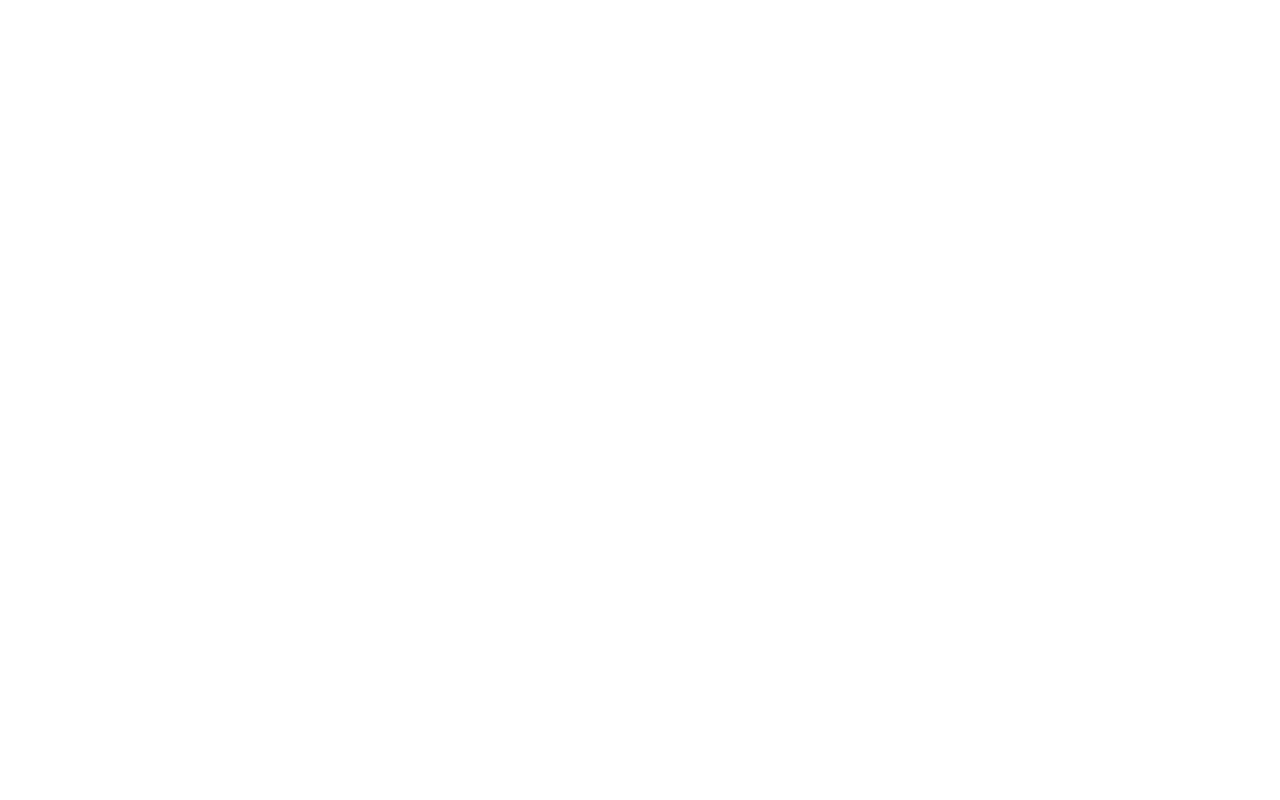
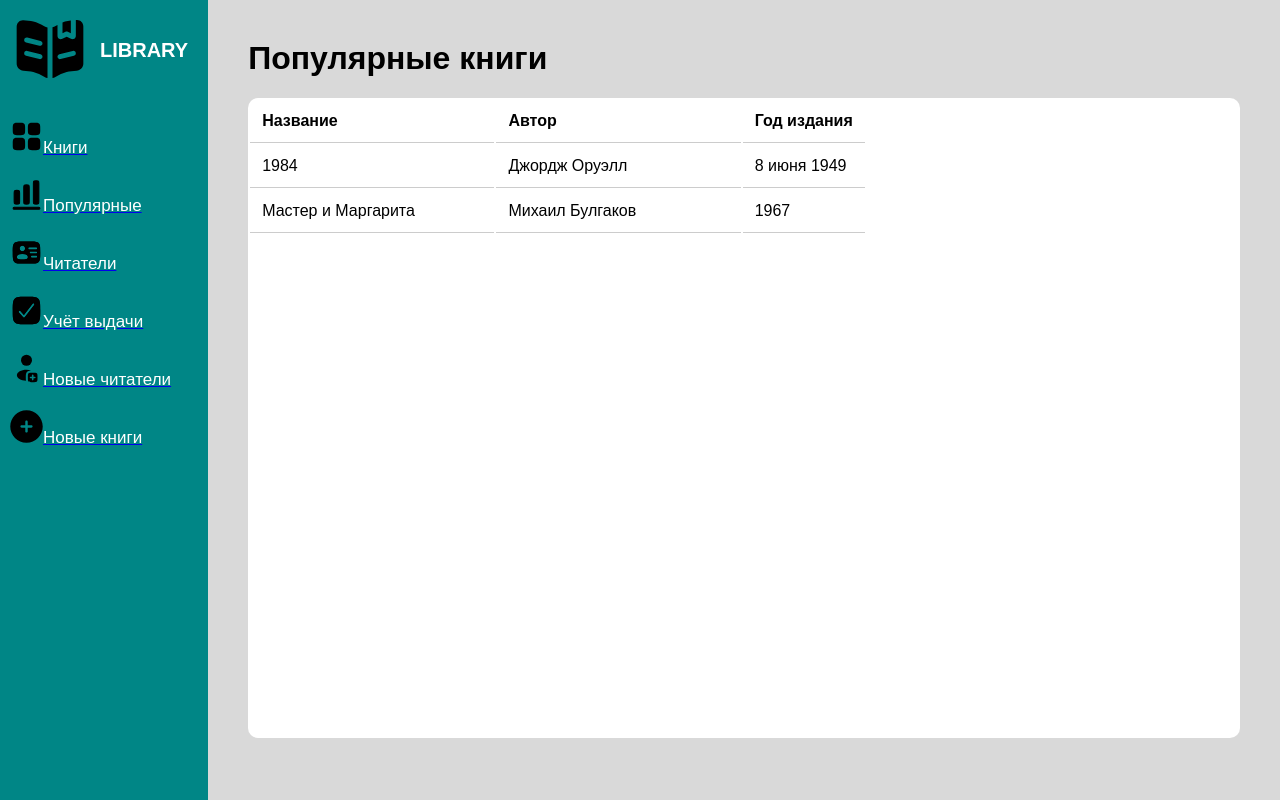
Before and after one commit to merkis88/server_visual, a plain HTML site: page popular.html in a window 1280 px wide. Drawn offline with Linux system fonts and the light colour scheme.

Commit message:
popular html

```diff
--- a/popular.html
+++ b/popular.html
@@ -1,10 +1,51 @@
 <!DOCTYPE html>
-<html lang="en">
+<html lang="ru">
 <head>
     <meta charset="UTF-8">
-    <title>Title</title>
+    <title>Библиотека — Популярные</title>
+    <link rel="stylesheet" href="css/style.css">
 </head>
 <body>
+<div class="sidebar">
+    <div class="logo">
+        <img src="assets/Notebook Bookmark.svg" alt="Library logo">
+        <span>LIBRARY</span>
+    </div>
+    <ul class="menu">
+        <li><a href="index.html"><img src="assets/Widget.svg" alt=""><span>Книги</span></a></li>
+        <li><a href="popular.html"><img src="assets/Chart 2.svg" alt=""><span>Популярные</span></a></li>
+        <li><a href="readers.html"><img src="assets/User Id.svg" alt=""><span>Читатели</span></a></li>
+        <li><a href="issues.html"><img src="assets/Unread.svg" alt=""><span>Учёт выдачи</span></a></li>
+        <li><a href="new-readers.html"><img src="assets/User Plus Rounded.svg" alt=""><span>Новые читатели</span></a></li>
+        <li><a href="new-books.html"><img src="assets/Vector.svg" alt=""><span>Новые книги</span></a></li>
+    </ul>
+</div>
 
+<div class="main">
+    <h1>Популярные книги</h1>
+    <div class="table">
+        <table>
+            <thead>
+            <tr>
+                <th>Название</th>
+                <th>Автор</th>
+                <th>Год издания</th>
+            </tr>
+            </thead>
+            <tbody>
+            <tr>
+                <td>1984</td>
+                <td>Джордж Оруэлл</td>
+                <td>8 июня 1949</td>
+            </tr>
+            <tr>
+                <td>Мастер и Маргарита</td>
+                <td>Михаил Булгаков</td>
+                <td>1967</td>
+            </tr>
+            </tbody>
+        </table>
+    </div>
+</div>
 </body>
 </html>
```
